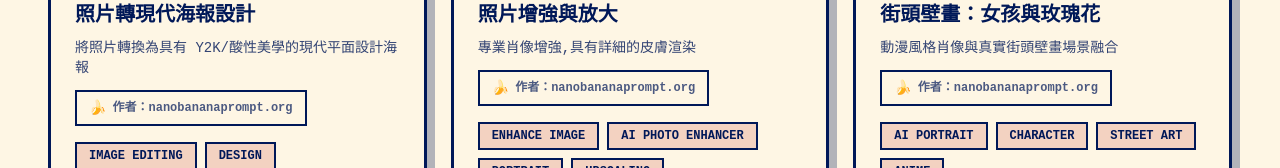
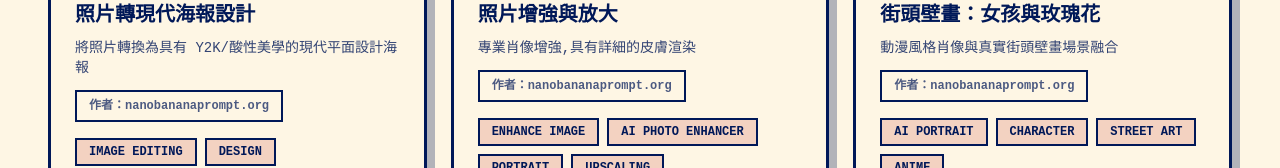
Before and after one commit to LukaHuang/nano-banana-gallery, a Next.js app: page / in a window 1280 px wide. Shown: the part 742-910 px from the top of the page. Built offline with nearby package versions, Linux system fonts and the light colour scheme.

Commit message:
Remove banana emoji from author badge in PromptCard

```diff
--- a/components/PromptCard.tsx
+++ b/components/PromptCard.tsx
@@ -94,7 +94,6 @@ export default function PromptCard({ prompt, language }: PromptCardProps) {
             className="inline-flex items-center gap-1.5 px-3 py-1.5 border-2 border-current bg-accent bg-opacity-40 hover:bg-opacity-60 transition-all text-xs font-bold"
             title={source.description?.[language] || source.name}
           >
-            <span className="text-sm">🍌</span>
             <span className="opacity-70">
               {language === 'en' ? 'Author: ' : '作者：'}
               {source.name}
```
